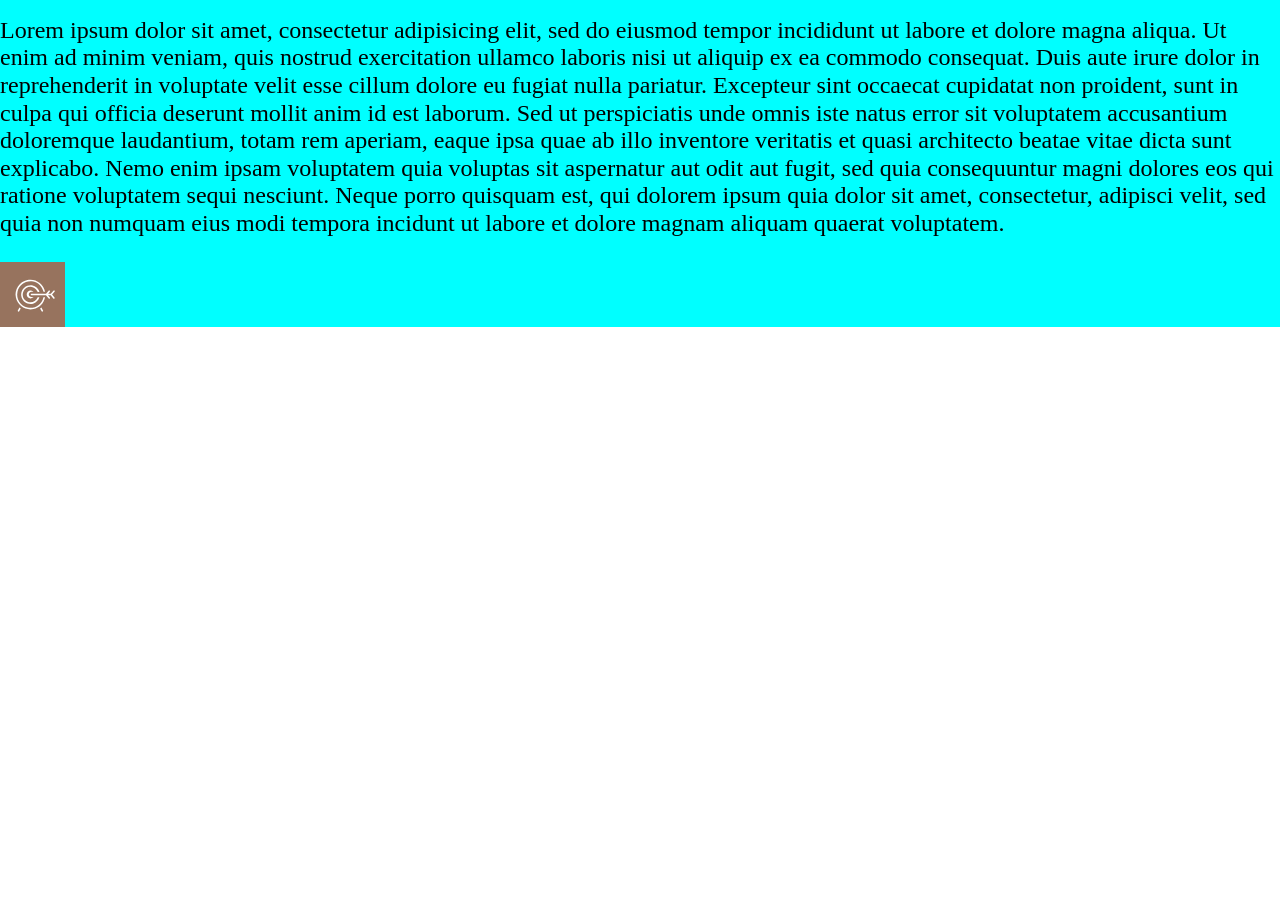
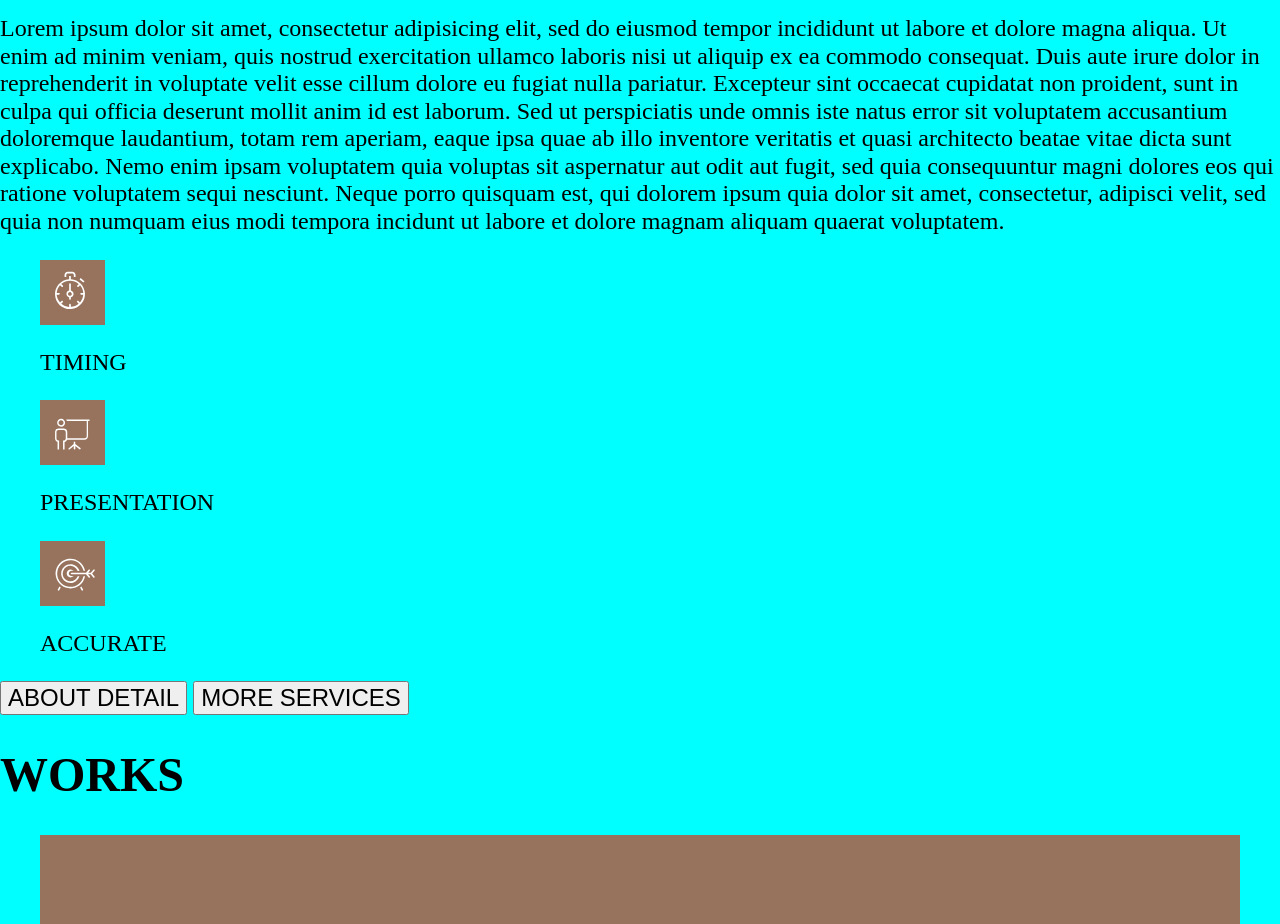
Before and after one commit to LukaszMusial/WWDC-20-Home-Creative, a website: page src/index.html in a window 1280 px wide. Shown: the part 503-1427 px from the top of the page. Before the commit the page ends 830 px from the top, so only its background shows below. Drawn offline with Linux system fonts and the light colour scheme.

Commit message:
html markup

```diff
--- a/src/index.html
+++ b/src/index.html
@@ -41,14 +41,48 @@
                     <label class="menu-icon" for="menu-btn"><span class="navicon"><p>MENU</p></span>
                     </label>
                     <h1>PRESENT YOUR  WORK IN FREE STYLE</h1>
-                    <h2>OUR WORKS</h2>
+                    <button>OUR WORKS</button>
                 </div>
                 <section class="about">
                     <h1>ABOUT</h1>
+                    <img src="img/about-img_03.jpg">
                     <h2>LESS IS MORE - INNOX</h2>
-                    <img src="">
+
                     <p>Lorem ipsum dolor sit amet, consectetur adipisicing elit, sed do eiusmod tempor incididunt ut labore et dolore magna aliqua. Ut enim ad minim veniam, quis nostrud exercitation ullamco laboris nisi ut aliquip ex ea commodo consequat. Duis aute irure dolor in reprehenderit in voluptate velit esse cillum dolore eu fugiat nulla pariatur. Excepteur sint occaecat cupidatat non proident, sunt in culpa qui officia deserunt mollit anim id est laborum. Sed ut perspiciatis unde omnis iste natus error sit voluptatem accusantium doloremque laudantium, totam rem aperiam, eaque ipsa quae ab illo inventore veritatis et quasi architecto beatae vitae dicta sunt explicabo. Nemo enim ipsam voluptatem quia voluptas sit aspernatur aut odit aut fugit, sed quia consequuntur magni dolores eos qui ratione voluptatem sequi nesciunt. Neque porro quisquam est, qui dolorem ipsum quia dolor sit amet, consectetur, adipisci velit, sed quia non numquam eius modi tempora incidunt ut labore et dolore magnam aliquam quaerat voluptatem.</p>
-                    <img src="img/accurate-icon.svg" alt="dartboard">
+                    <div>
+                        <figure>
+                            <img src="img/timing-icon.svg" alt="clock icon">
+                            <figcaption>
+                                <p>TIMING</p>
+                            </figcaption>
+                        </figure>
+                         <figure>
+                            <img src="img/presentation-icon.svg" alt="presebtation icon">
+                            <figcaption>
+                                <p>PRESENTATION</p>
+                            </figcaption>
+                        </figure>
+                         <figure>
+                            <img src="img/accurate-icon.svg" alt="dartboard icon">
+                            <figcaption>
+                                <p>ACCURATE</p>
+                            </figcaption>
+                        </figure>
+                    </div>
+                    <button>ABOUT DETAIL</button>
+                    <button>MORE SERVICES</button>
+                </section>
+
+                <section class="wroks">
+                    <h1>WORKS</h1>
+                    <div>
+                        <figure>
+                            <img src="img/timing-icon.svg" alt="clock icon">
+                            <figcaption>
+                                <p>TIMING</p>
+                            </figcaption>
+                        </figure>
+                    </div>
                 </section>
 
 
--- a/src/scss/style.scss
+++ b/src/scss/style.scss
@@ -9,10 +9,10 @@ html {
 
 
 body, html {
-	overflow: hidden;
-	position: absolute;
-	width: 100%;
-	left: 0px;
+	// overflow: hidden;
+	// position: absolute;
+	// width: 100%;
+	// left: 0px;
 }
 
 
```
Also changed, not shown: src/css/style.css.
